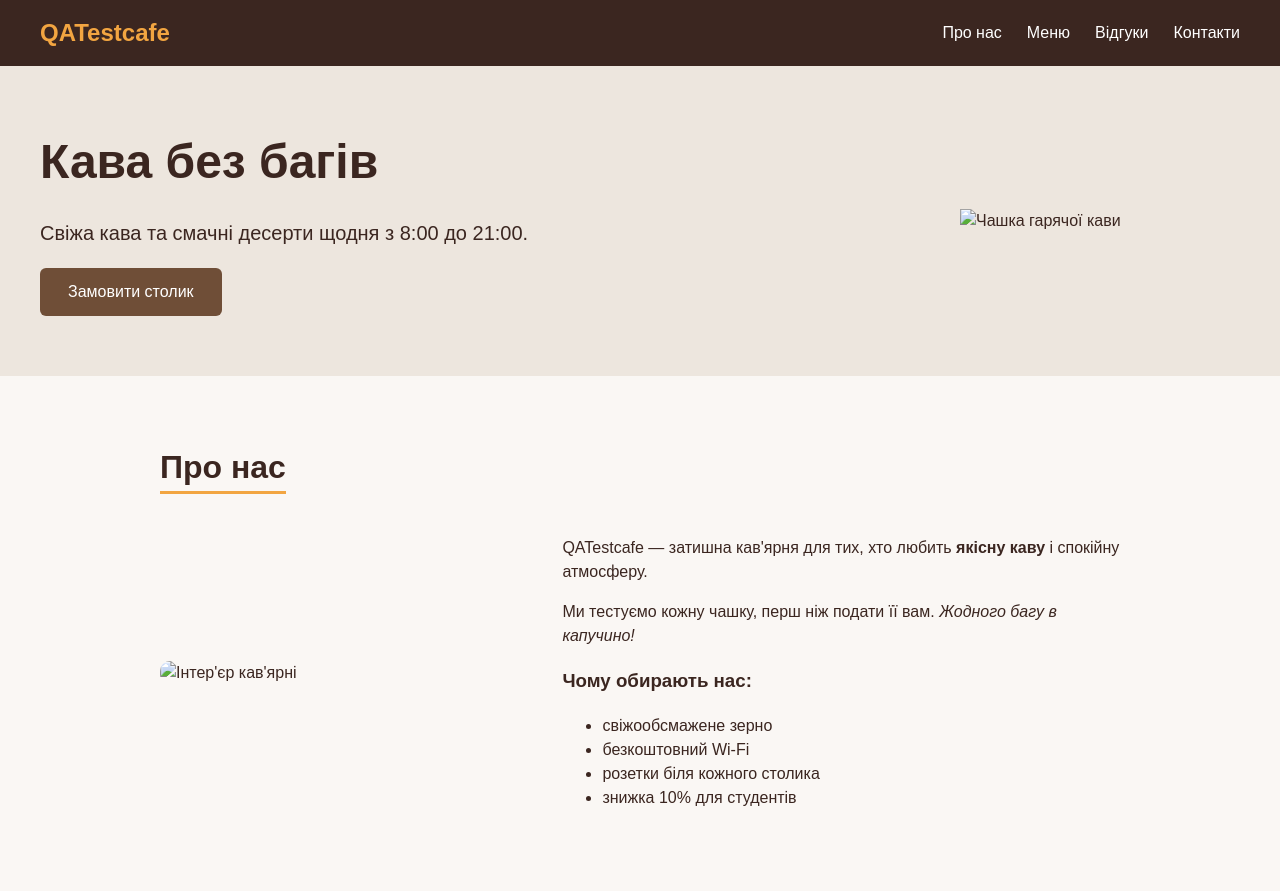
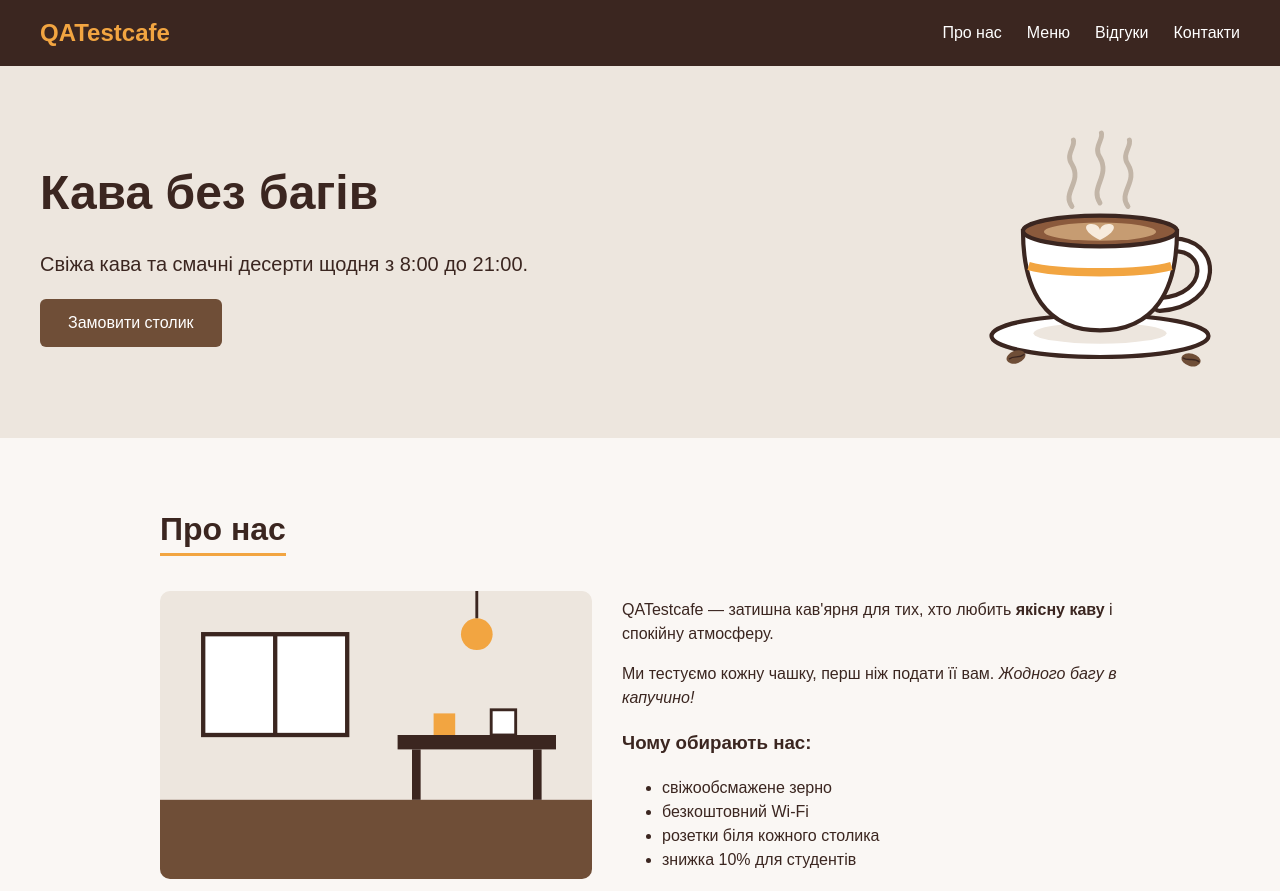
Before and after one commit to IrynaKlnchh/QATestCafe, a plain HTML site: page index.html in a window 1280 px wide. Shown: the top 891 px of the page. Drawn offline with Linux system fonts and the light colour scheme.

Commit message:
Add files via upload

```diff
--- a/index.html
+++ b/index.html
@@ -31,14 +31,14 @@
         <p>Свіжа кава та смачні десерти щодня з 8:00 до 21:00.</p>
         <a href="#order" class="button">Замовити столик</a>
       </div>
-      <img src="img/cup.svg" alt="Чашка гарячої кави">
+      <img src="cup.svg" alt="Чашка гарячої кави">
     </section>
 
     <!-- Про нас -->
     <section id="about" class="section">
       <h2>Про нас</h2>
       <div class="about">
-        <img src="img/interior.svg" alt="Інтер'єр кав'ярні">
+        <img src="interior.svg" alt="Інтер'єр кав'ярні">
         <div>
           <p>QATestcafe — затишна кав'ярня для тих, хто любить <strong>якісну каву</strong> і спокійну атмосферу.</p>
           <p>Ми тестуємо кожну чашку, перш ніж подати її вам. <em>Жодного багу в капучино!</em></p>
```
Also changed, not shown: cup.svg (added), interior.svg (added).
